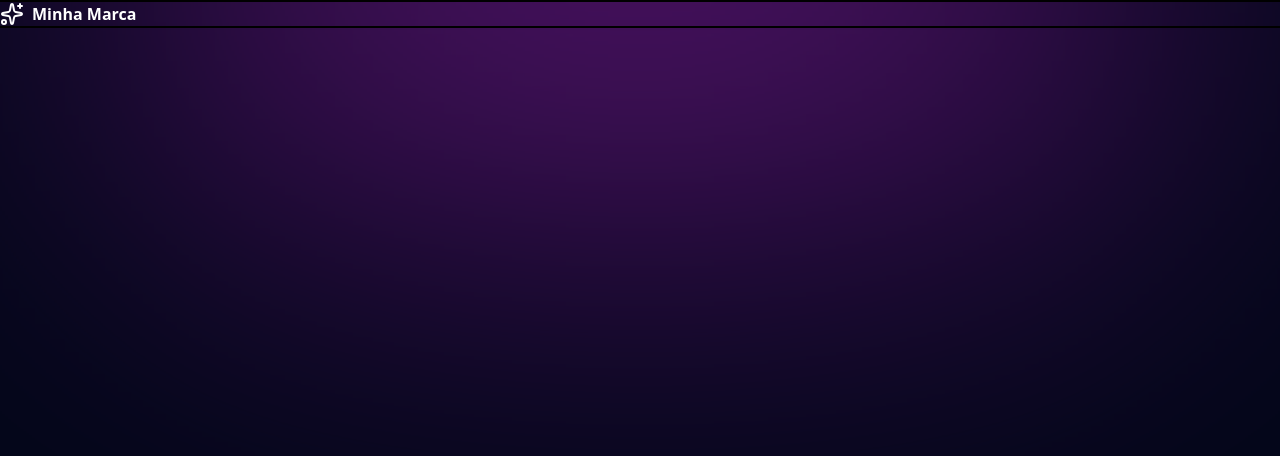
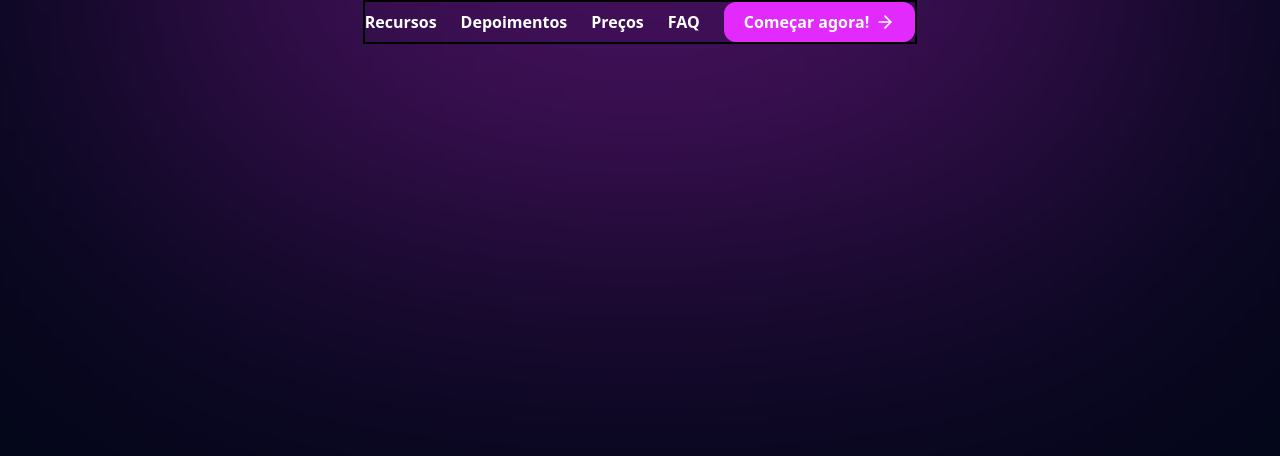
Before and after one commit to joaogabrieldev/projeto--landing-page, a React (Vite) app: page / in a window 1280 px wide. Shown: the top 456 px of the page. Built offline with nearby package versions, Linux system fonts and the light colour scheme.

Commit message:
feat(Navbar): created Navbar widget

```diff
--- a/src/widgets/Navbar/Navbar.tsx
+++ b/src/widgets/Navbar/Navbar.tsx
@@ -1,11 +1,16 @@
-import Logo from "../../components/Logo/Logo"
+import { navLinks } from "../../assets/navItems";
+import PrimaryButton from "../../components/PrimaryButton/PrimaryButton";
+import NavLink from "../../pieces/NavLink/NavLink";
 
 const Navbar = () => {
   return (
-    <div className="min-w-dvw">
-        <Logo />
-    </div>
-  )
-}
+    <ul className="flex flex-row items-center gap-6 select-none">
+      {navLinks.map((item) => {
+        return <NavLink key={item.id} slug={item.slug} title={item.title} />;
+      })}
+      <PrimaryButton label={"Começar agora!"} slug="/" width={20} />
+    </ul>
+  );
+};
 
-export default Navbar
+export default Navbar;
```
